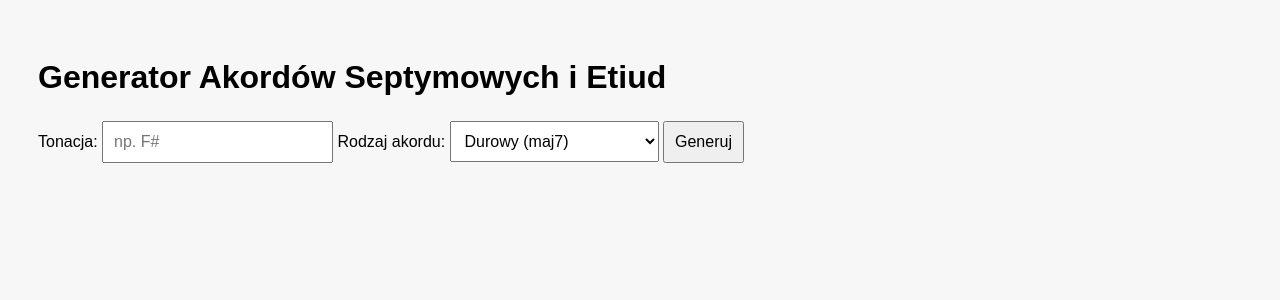
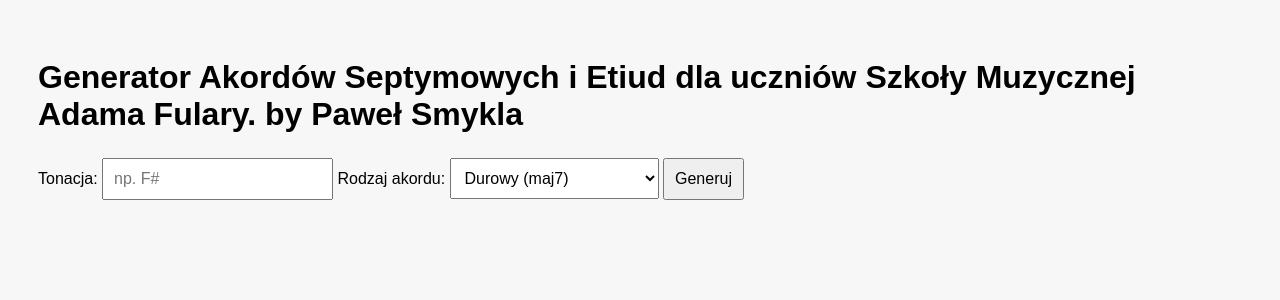
Before and after one commit to pawelsmykla/akordy-web, a Flask app: page / in a window 1280 px wide. Shown: the top 300 px of the page. Run offline with Flask 3, Linux system fonts and the light colour scheme.

Commit message:
Update index.html

```diff
--- a/templates/index.html
+++ b/templates/index.html
@@ -16,7 +16,7 @@
     </style>
 </head>
 <body>
-    <h1>Generator Akordów Septymowych i Etiud</h1>
+    <h1>Generator Akordów Septymowych i Etiud dla uczniów Szkoły Muzycznej Adama Fulary. by Paweł Smykla</h1>
     <form method="post">
         <label>Tonacja:
             <input type="text" name="tonika" placeholder="np. F#" required>
```
